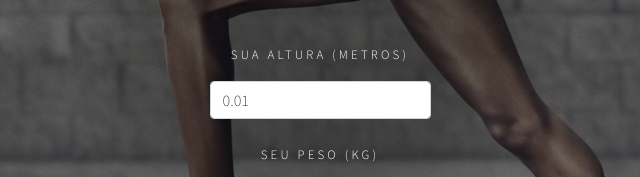
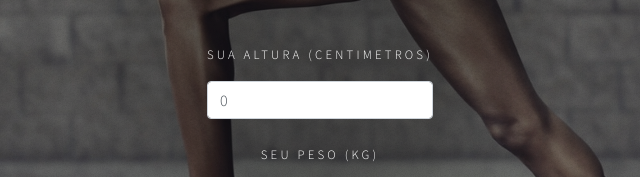
Before and after one commit to Moraesofia/DevWeb-2019-IMC, a plain HTML site: page index.html in a window 1280 px wide. Shown: the part 440-617 px from the top of the page, 320-960 px from the left. Drawn offline with nearby package versions, Linux system fonts and the light colour scheme.

Commit message:
Atualização

```diff
--- a/assets/custom-script.js
+++ b/assets/custom-script.js
@@ -38,6 +38,7 @@ function calcular() {
 
 function calculaImc() {
     var altura = document.getElementById("altura").value;
+    altura = altura/100;
     var peso = document.getElementById("peso").value;
 
     var imc = peso / Math.pow(altura, 2);
--- a/index.html
+++ b/index.html
@@ -46,9 +46,9 @@
 				</div>
 				<div class="form-group row" id="container">
 					<form id="pessoas">
-						<label>Sua altura (metros) </label>
+						<label>Sua altura (centimetros) </label>
 						<input type="number" min="0" pattern="[0-9]+([\.,][0-9]+)?" step="0.01" id="altura"
-							class="form-control" value="0.01">
+							class="form-control" value="0">
 						<br>
 						<label>Seu peso (Kg) </label>
 						<input type="number" min="0" pattern="[0-9]+([\.,][0-9]+)?" step="0.01" id="peso"
```
